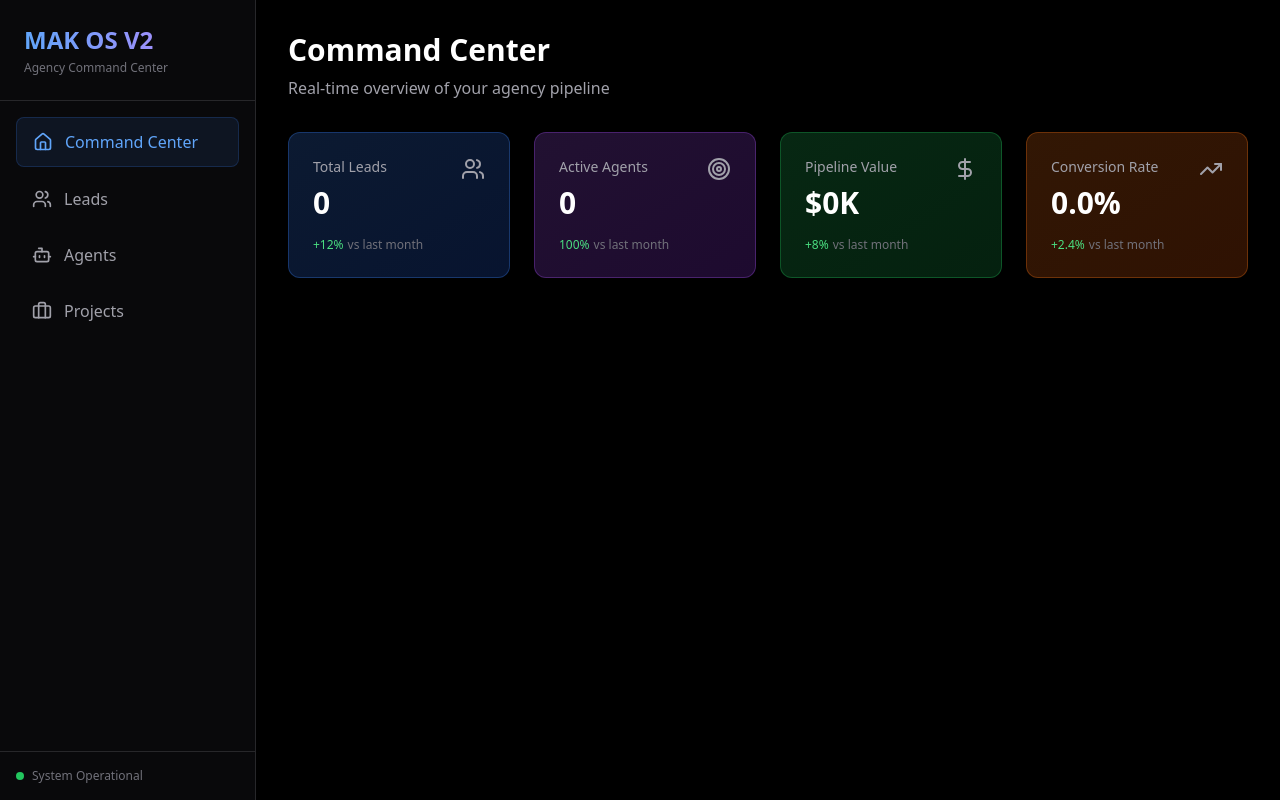
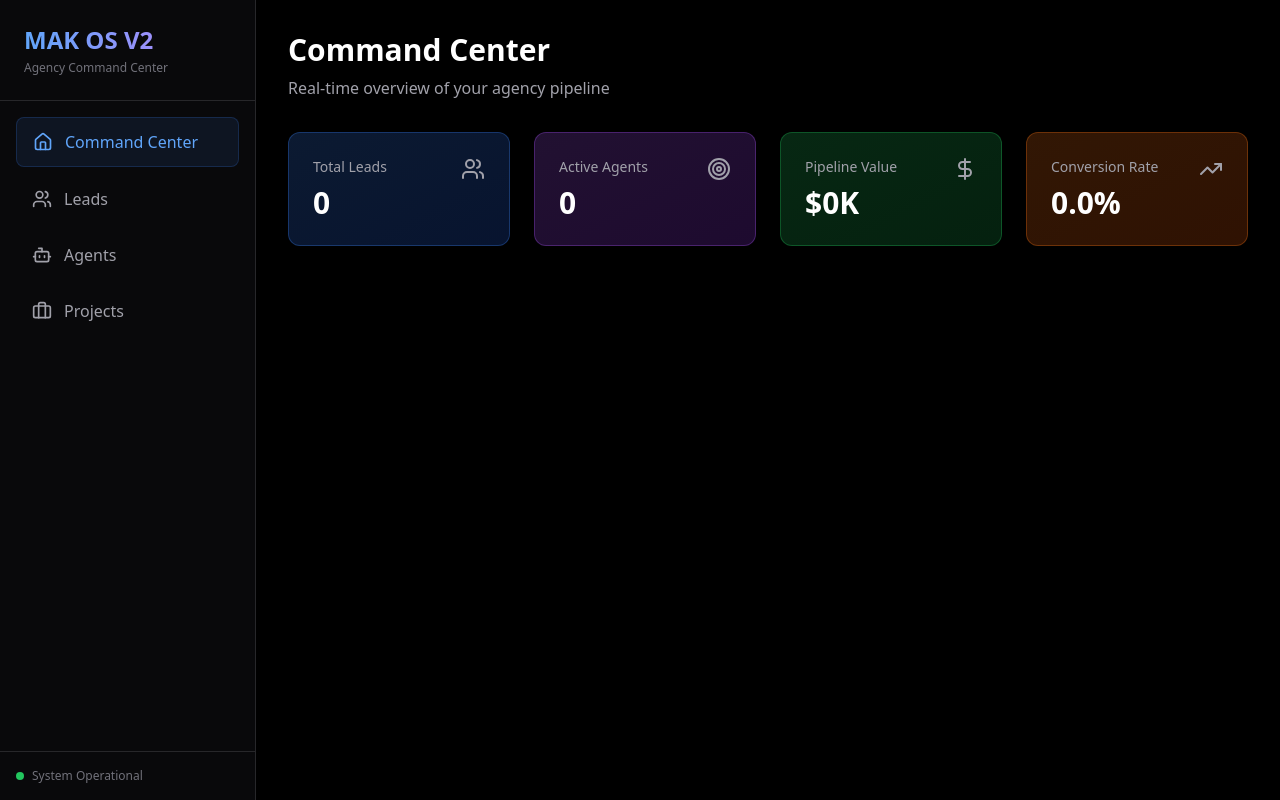
Before and after one commit to Khanmohammedahad-netizen/mak-os, a React app in the folder frontend/: page / in a window 1280 px wide. Built offline with nearby package versions, Linux system fonts and the light colour scheme; no server answers; the HTML template or start-up script is replaced by a standard one.

Commit message:
Remove fake percentage trends from dashboard

```diff
--- a/frontend/src/pages/CommandCenter.tsx
+++ b/frontend/src/pages/CommandCenter.tsx
@@ -64,28 +64,24 @@ export function CommandCenter() {
                     title="Total Leads"
                     value={stats.totalLeads}
                     icon={Users}
-                    trend="+12%"
                     color="blue"
                 />
                 <StatCard
                     title="Active Agents"
                     value={stats.activeAgents}
                     icon={Target}
-                    trend="100%"
                     color="purple"
                 />
                 <StatCard
                     title="Pipeline Value"
                     value={`$${(stats.pipelineValue / 1000).toFixed(0)}K`}
                     icon={DollarSign}
-                    trend="+8%"
                     color="green"
                 />
                 <StatCard
                     title="Conversion Rate"
                     value={`${stats.conversionRate.toFixed(1)}%`}
                     icon={TrendingUp}
-                    trend="+2.4%"
                     color="orange"
                 />
             </div>
@@ -97,11 +93,11 @@ interface StatCardProps {
     title: string;
     value: string | number;
     icon: React.ComponentType<{ size: number; className?: string }>;
-    trend: string;
+    trend?: string; // Optional now
     color: 'blue' | 'purple' | 'green' | 'orange';
 }
 
-function StatCard({ title, value, icon: Icon, trend, color }: StatCardProps) {
+function StatCard({ title, value, icon: Icon, color }: StatCardProps) {
     const colorClasses = {
         blue: 'from-blue-500/20 to-blue-600/20 border-blue-500/30',
         purple: 'from-purple-500/20 to-purple-600/20 border-purple-500/30',
@@ -118,10 +114,6 @@ function StatCard({ title, value, icon: Icon, trend, color }: StatCardProps) {
                 </div>
                 <Icon size={24} className="text-zinc-400" />
             </div>
-            <div className="mt-4 flex items-center gap-1 text-xs">
-                <span className="text-green-400">{trend}</span>
-                <span className="text-zinc-500">vs last month</span>
-            </div>
         </div>
     );
 }
```
